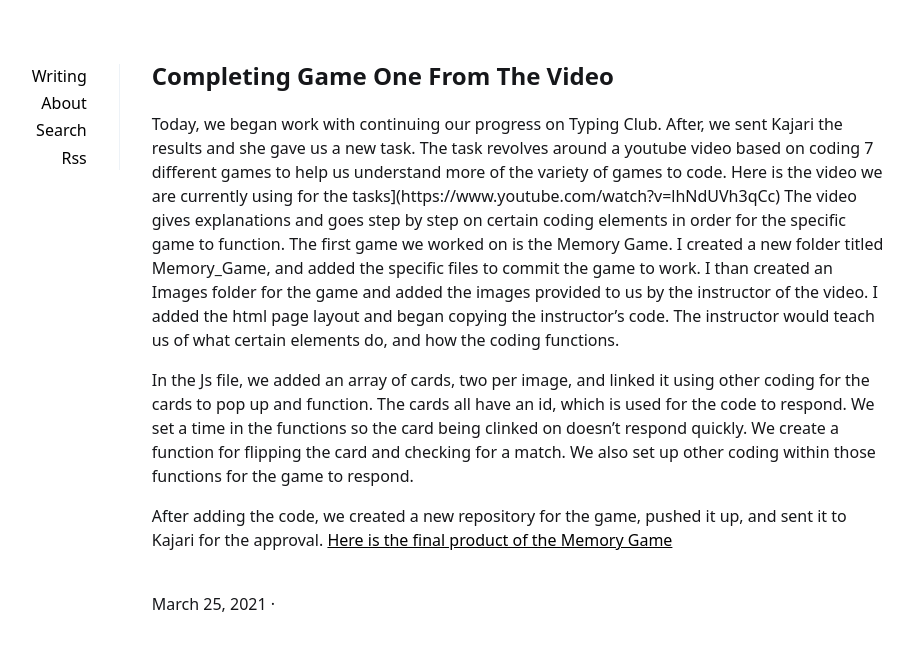
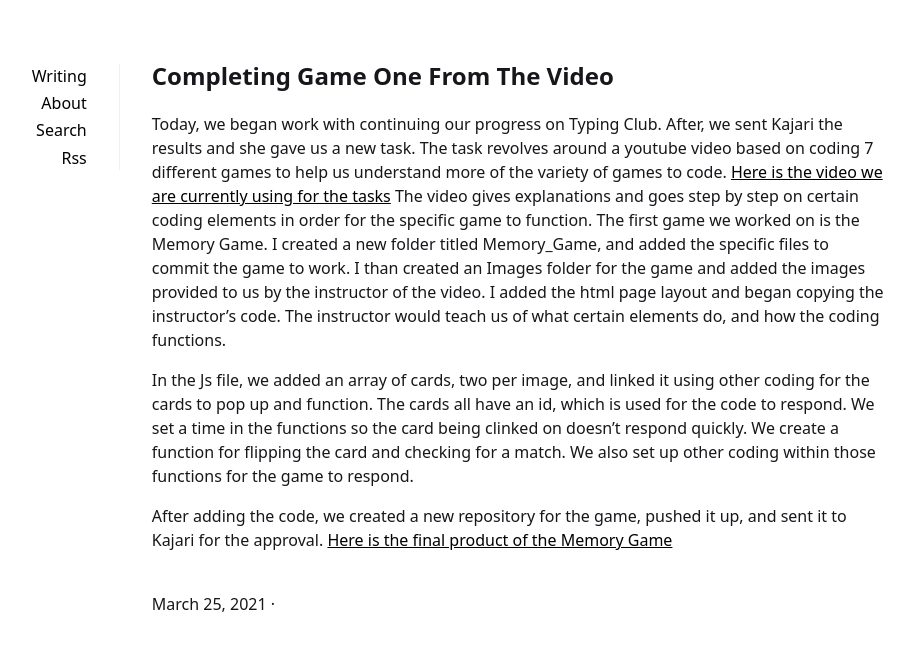
Before and after one commit to Osvaldo178/Osvaldo178.github.io, a Jekyll site: the page built from _posts/2021-3-25-Completing-Game-One-From-The-Video.md, in a window 1280 px wide. Shown: the top 651 px of the page, without its empty margins (201-1115 px from the left). Built offline with Jekyll 4.4.1, drawn with Linux system fonts in a browser that asks for light colours.

Commit message:
fixed video link

```diff
--- a/_posts/2021-3-25-Completing-Game-One-From-The-Video.md
+++ b/_posts/2021-3-25-Completing-Game-One-From-The-Video.md
@@ -5,7 +5,7 @@ description:
 summary:
 tags:
 ---
-Today, we began work with continuing our progress on Typing Club. After, we sent Kajari the results and she gave us a new task. The task revolves around a youtube video based on coding 7 different games to help us understand more of the variety of games to code. Here is the video we are currently using for the tasks](https://www.youtube.com/watch?v=lhNdUVh3qCc) The video gives explanations and goes step by step on certain coding elements in order for the specific game to function. The first game we worked on is the Memory Game. I created a new folder titled Memory_Game, and added the specific files to commit the game to work. I than created an Images folder for the game and added the images provided to us by the instructor of the video. I added the html page layout and began copying the instructor's code. The instructor would teach us of what certain elements do, and how the coding functions.
+Today, we began work with continuing our progress on Typing Club. After, we sent Kajari the results and she gave us a new task. The task revolves around a youtube video based on coding 7 different games to help us understand more of the variety of games to code. [Here is the video we are currently using for the tasks](https://www.youtube.com/watch?v=lhNdUVh3qCc) The video gives explanations and goes step by step on certain coding elements in order for the specific game to function. The first game we worked on is the Memory Game. I created a new folder titled Memory_Game, and added the specific files to commit the game to work. I than created an Images folder for the game and added the images provided to us by the instructor of the video. I added the html page layout and began copying the instructor's code. The instructor would teach us of what certain elements do, and how the coding functions.
 
 In the Js file, we added an array of cards, two per image, and linked it using other coding for the cards to pop up and function. The cards all have an id, which is used for the code to respond. We set a time in the functions so the card being clinked on doesn't respond quickly. We create a function for flipping the card and checking for a match. We also set up other coding within those functions for the game to respond.
 
```
